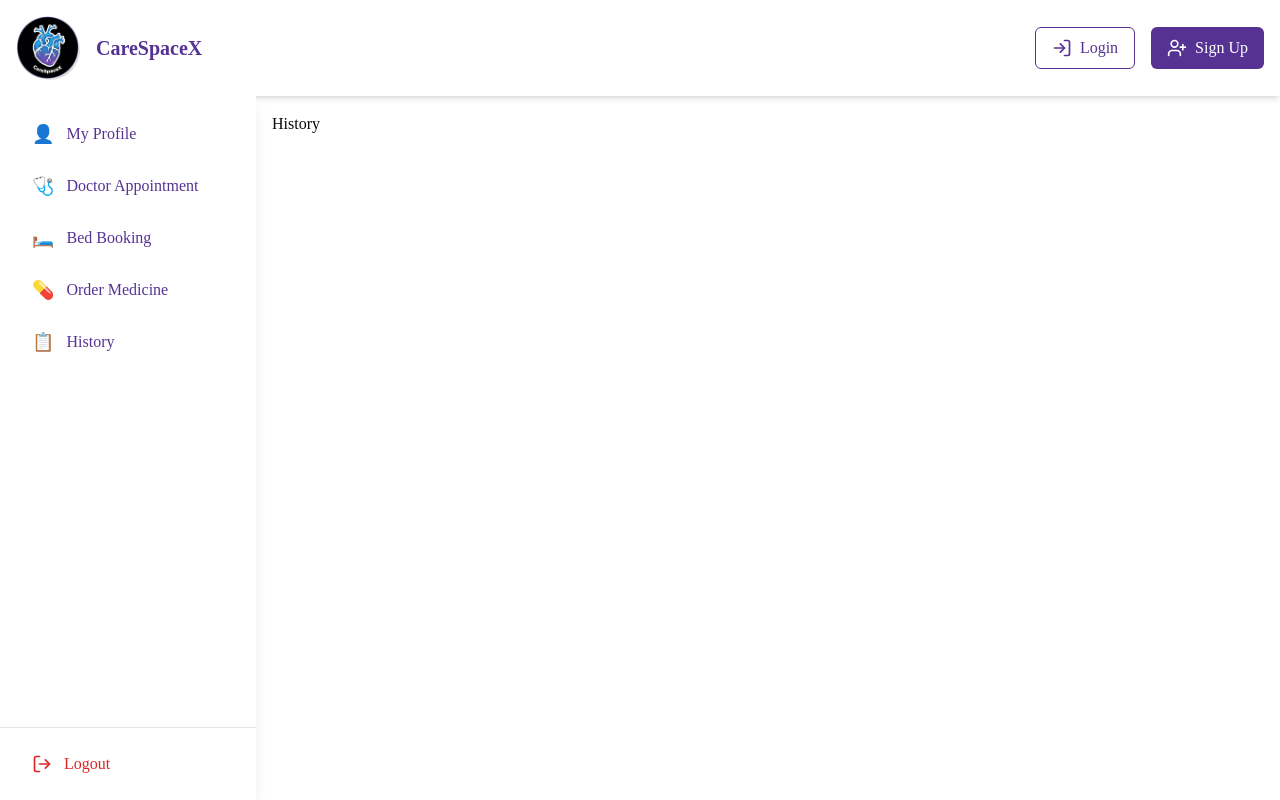
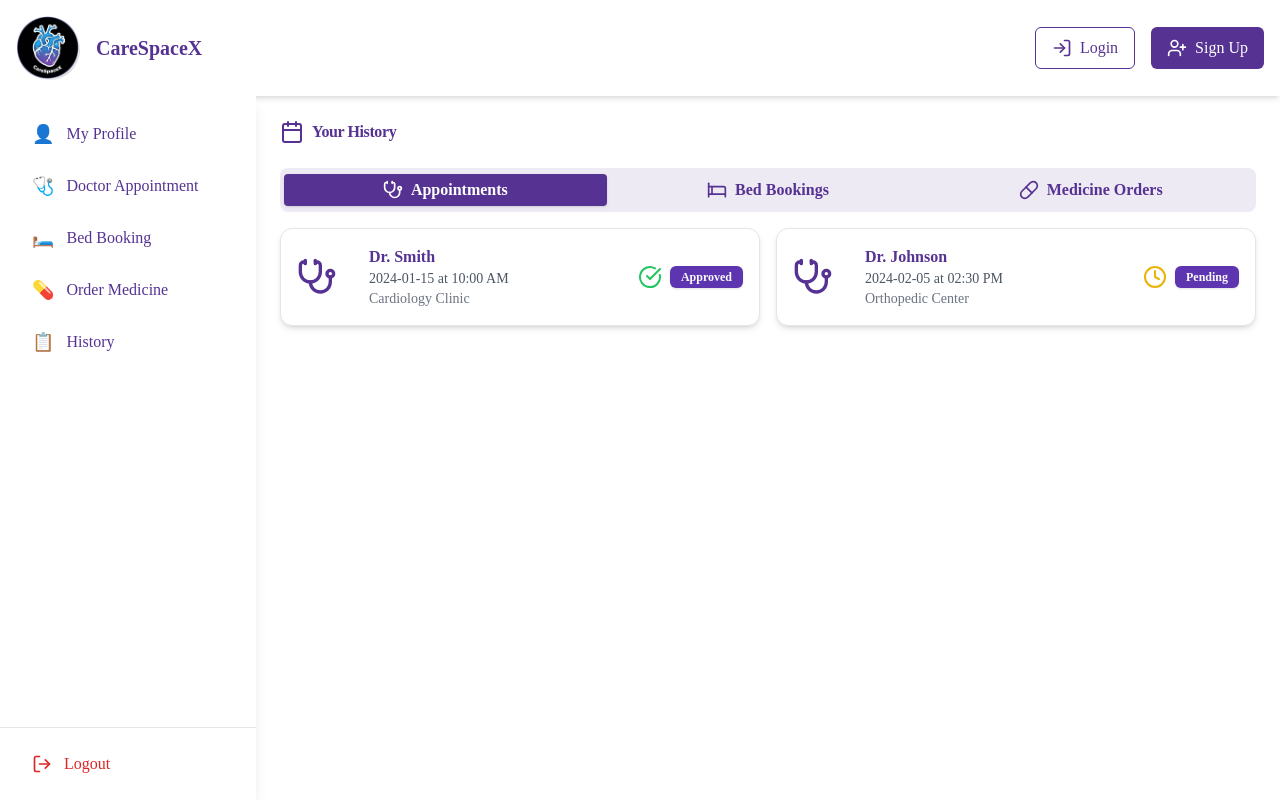
Before and after one commit to Adarshrajsrivastwa/Medical-website, a React (Vite) app in the folder frontend/: page /history in a window 1280 px wide. Built offline with nearby package versions, Linux system fonts and the light colour scheme; a web font is replaced by a local one.

Commit message:
History Section

```diff
--- a/frontend/package.json
+++ b/frontend/package.json
@@ -16,6 +16,7 @@
     "@radix-ui/react-select": "^2.1.4",
     "@radix-ui/react-separator": "^1.1.1",
     "@radix-ui/react-slot": "^1.1.1",
+    "@radix-ui/react-tabs": "^1.1.2",
     "@radix-ui/react-tooltip": "^1.1.7",
     "axios": "^1.7.9",
     "class-variance-authority": "^0.7.1",
--- a/frontend/src/App.jsx
+++ b/frontend/src/App.jsx
@@ -27,7 +27,7 @@ function App() {
             className="w-64 overflow-y-auto border-r"
           />
           <main className="flex-1 overflow-y-auto relative">
-            <div className="p-4">
+            <div className="">
               <Routes>
                 <Route path="/signup" element={<SignUp />} />
                 <Route path="/login" element={<Login />} />
--- /dev/null
+++ b/frontend/src/Components/ui/badge.jsx
@@ -0,0 +1,34 @@
+import * as React from "react"
+import { cva } from "class-variance-authority";
+
+import { cn } from "@/lib/utils"
+
+const badgeVariants = cva(
+  "inline-flex items-center rounded-md border px-2.5 py-0.5 text-xs font-semibold transition-colors focus:outline-none focus:ring-2 focus:ring-ring focus:ring-offset-2",
+  {
+    variants: {
+      variant: {
+        default:
+          "border-transparent bg-primary text-primary-foreground shadow hover:bg-primary/80",
+        secondary:
+          "border-transparent bg-secondary text-secondary-foreground hover:bg-secondary/80",
+        destructive:
+          "border-transparent bg-destructive text-destructive-foreground shadow hover:bg-destructive/80",
+        outline: "text-foreground",
+      },
+    },
+    defaultVariants: {
+      variant: "default",
+    },
+  }
+)
+
+function Badge({
+  className,
+  variant,
+  ...props
+}) {
+  return (<div className={cn(badgeVariants({ variant }), className)} {...props} />);
+}
+
+export { Badge, badgeVariants }
--- /dev/null
+++ b/frontend/src/Components/ui/tabs.jsx
@@ -0,0 +1,41 @@
+import * as React from "react"
+import * as TabsPrimitive from "@radix-ui/react-tabs"
+
+import { cn } from "@/lib/utils"
+
+const Tabs = TabsPrimitive.Root
+
+const TabsList = React.forwardRef(({ className, ...props }, ref) => (
+  <TabsPrimitive.List
+    ref={ref}
+    className={cn(
+      "inline-flex h-9 items-center justify-center rounded-lg bg-muted p-1 text-muted-foreground",
+      className
+    )}
+    {...props} />
+))
+TabsList.displayName = TabsPrimitive.List.displayName
+
+const TabsTrigger = React.forwardRef(({ className, ...props }, ref) => (
+  <TabsPrimitive.Trigger
+    ref={ref}
+    className={cn(
+      "inline-flex items-center justify-center whitespace-nowrap rounded-md px-3 py-1 text-sm font-medium ring-offset-background transition-all focus-visible:outline-none focus-visible:ring-2 focus-visible:ring-ring focus-visible:ring-offset-2 disabled:pointer-events-none disabled:opacity-50 data-[state=active]:bg-background data-[state=active]:text-foreground data-[state=active]:shadow",
+      className
+    )}
+    {...props} />
+))
+TabsTrigger.displayName = TabsPrimitive.Trigger.displayName
+
+const TabsContent = React.forwardRef(({ className, ...props }, ref) => (
+  <TabsPrimitive.Content
+    ref={ref}
+    className={cn(
+      "mt-2 ring-offset-background focus-visible:outline-none focus-visible:ring-2 focus-visible:ring-ring focus-visible:ring-offset-2",
+      className
+    )}
+    {...props} />
+))
+TabsContent.displayName = TabsPrimitive.Content.displayName
+
+export { Tabs, TabsList, TabsTrigger, TabsContent }
--- a/frontend/src/Pages/PatientDashboard/History.jsx
+++ b/frontend/src/Pages/PatientDashboard/History.jsx
@@ -1,9 +1,161 @@
-import React from 'react'
+import React, { useState } from 'react';
+import {
+  Calendar,
+  Stethoscope,
+  Bed,
+  Pill,
+  CheckCircle,
+  Clock
+} from 'lucide-react';
+import { Card, CardContent, CardHeader, CardTitle } from '@/components/ui/card';
+import { Tabs, TabsContent, TabsList, TabsTrigger } from '@/components/ui/tabs';
+import { Badge } from '@/components/ui/badge';
+
+const mockData = {
+  appointments: [
+    {
+      id: 1,
+      doctor: 'Dr. Smith',
+      date: '2024-01-15',
+      time: '10:00 AM',
+      location: 'Cardiology Clinic',
+      status: 'Approved'
+    },
+    {
+      id: 2,
+      doctor: 'Dr. Johnson',
+      date: '2024-02-05',
+      time: '02:30 PM',
+      location: 'Orthopedic Center',
+      status: 'Pending'
+    },
+  ],
+  bedBookings: [
+    {
+      id: 1,
+      hospitalName: 'Central City Hospital',
+      location: 'Cardiology Ward',
+      status: 'Approved'
+    },
+    {
+      id: 2,
+      hospitalName: 'Metropolitan Medical Center',
+      location: 'Orthopedics Ward',
+      status: 'Pending'
+    },
+  ],
+  medicines: [
+    { id: 1, name: 'Aspirin', quantity: 30, orderDate: '2024-01-10', status: 'Delivered' },
+    { id: 2, name: 'Antibiotics', quantity: 15, orderDate: '2024-02-01', status: 'Processing' },
+  ]
+};
+
+const getStatusIcon = (status) => {
+  switch (status) {
+    case 'Approved': return <CheckCircle className="text-green-500" />;
+    case 'Pending': return <Clock className="text-yellow-500" />;
+    case 'Delivered': return <CheckCircle className="text-green-500" />;
+    case 'Processing': return <Clock className="text-yellow-500" />;
+    default: return null;
+  }
+};
 
 function History() {
+  const [activeTab, setActiveTab] = useState('appointments');
+
+  const renderHistoryCards = (data, type) => (
+    <div className="grid grid-cols-1 md:grid-cols-2 gap-4">
+      {data.map((item) => (
+        <Card key={item.id} className="flex items-center bg-white shadow-md">
+          <div className="p-4">
+            {type === 'appointments' && <Stethoscope className="text-[#563393] w-10 h-10" />}
+            {type === 'bedBookings' && <Bed className="text-[#563393] w-10 h-10" />}
+            {type === 'medicines' && <Pill className="text-[#563393] w-10 h-10" />}
+          </div>
+          <CardContent className="flex-grow p-4">
+            <div className="flex justify-between items-center">
+              <div>
+                {type === 'appointments' && (
+                  <>
+                    <p className="font-semibold text-[#563393]">{item.doctor}</p>
+                    <p className="text-sm text-gray-600">{item.date} at {item.time}</p>
+                    <p className="text-sm text-gray-500">{item.location}</p>
+                  </>
+                )}
+                {type === 'bedBookings' && (
+                  <>
+                    <p className="font-semibold text-[#563393]">{item.hospitalName}</p>
+                    <p className="text-sm text-gray-500">{item.location}</p>
+                  </>
+                )}
+                {type === 'medicines' && (
+                  <>
+                    <p className="font-semibold text-[#563393]">{item.name}</p>
+                    <p className="text-sm text-gray-600">
+                      Quantity: {item.quantity} | Order Date: {item.orderDate}
+                    </p>
+                  </>
+                )}
+              </div>
+              <div className="flex items-center">
+                {getStatusIcon(item.status)}
+                <Badge className="ml-2">{item.status}</Badge>
+              </div>
+            </div>
+          </CardContent>
+        </Card>
+      ))}
+    </div>
+  );
+
   return (
-    <div>History</div>
-  )
+    <div className="w-full rounded-none">
+      <CardHeader className="">
+        <CardTitle className="text-[#563393] flex items-center">
+          <Calendar className="mr-2" /> Your History
+        </CardTitle>
+      </CardHeader>
+      <CardContent>
+        <Tabs value={activeTab} onValueChange={setActiveTab} className="w-full">
+          <TabsList className="grid grid-cols-3 bg-[#563393]/10 mb-4 w-full md:h-11">
+            <TabsTrigger
+              value="appointments"
+              className="text-[#563393] text-sm sm:text-base font-semibold data-[state=active]:bg-[#563393] data-[state=active]:text-white flex items-center justify-center rounded-sm"
+            >
+              <Stethoscope className="mr-1 sm:mr-2 w-4 h-4 sm:w-5 sm:h-5" />
+              <span className="truncate">Appointments</span>
+            </TabsTrigger>
+            <TabsTrigger
+              value="bedBookings"
+              className="text-[#563393] text-sm sm:text-base font-semibold data-[state=active]:bg-[#563393] data-[state=active]:text-white flex items-center justify-center rounded-sm"
+            >
+              <Bed className="mr-1 sm:mr-2 w-4 h-4 sm:w-5 sm:h-5" />
+              <span className="truncate">Bed Bookings</span>
+            </TabsTrigger>
+            <TabsTrigger
+              value="medicines"
+              className="text-[#563393] text-sm sm:text-base font-semibold data-[state=active]:bg-[#563393] data-[state=active]:text-white flex items-center justify-center rounded-sm"
+            >
+              <Pill className="mr-1 sm:mr-2 w-4 h-4 sm:w-5 sm:h-5" />
+              <span className="truncate">Medicine Orders</span>
+            </TabsTrigger>
+          </TabsList>
+
+          <TabsContent value="appointments">
+            {renderHistoryCards(mockData.appointments, 'appointments')}
+          </TabsContent>
+
+          <TabsContent value="bedBookings">
+            {renderHistoryCards(mockData.bedBookings, 'bedBookings')}
+          </TabsContent>
+
+          <TabsContent value="medicines">
+            {renderHistoryCards(mockData.medicines, 'medicines')}
+          </TabsContent>
+        </Tabs>
+      </CardContent>
+    </div>
+  );
 }
 
-export default History
+export default History;
```
Also changed, not shown: 1 other file (tests, documents, lock files or other folders).
